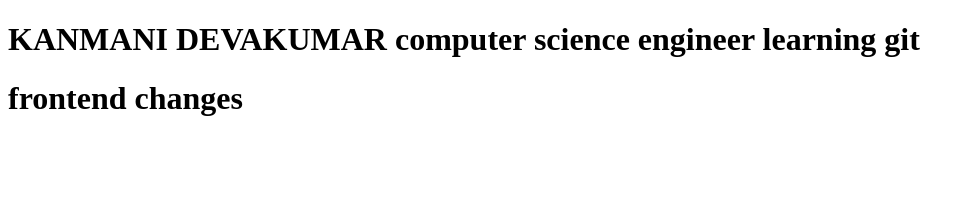
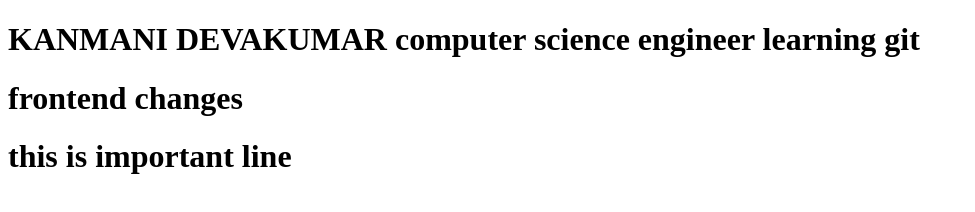
Before and after one commit to kanmanidevakumar/samplerepo, a plain HTML site: page index.html in a window 1280 px wide. Shown: the whole page, without its empty margins (0-975 px from the left). Drawn offline with Linux system fonts and the light colour scheme.

Commit message:
Update index.html
feat:added this very imp

```diff
--- a/index.html
+++ b/index.html
@@ -8,6 +8,6 @@
 <body>
     <h1>KANMANI DEVAKUMAR computer science engineer learning git</h1>
     <h1>frontend changes</h1>
-
+    <h1>this is important line</h1>
 </body>
 </html>
```
